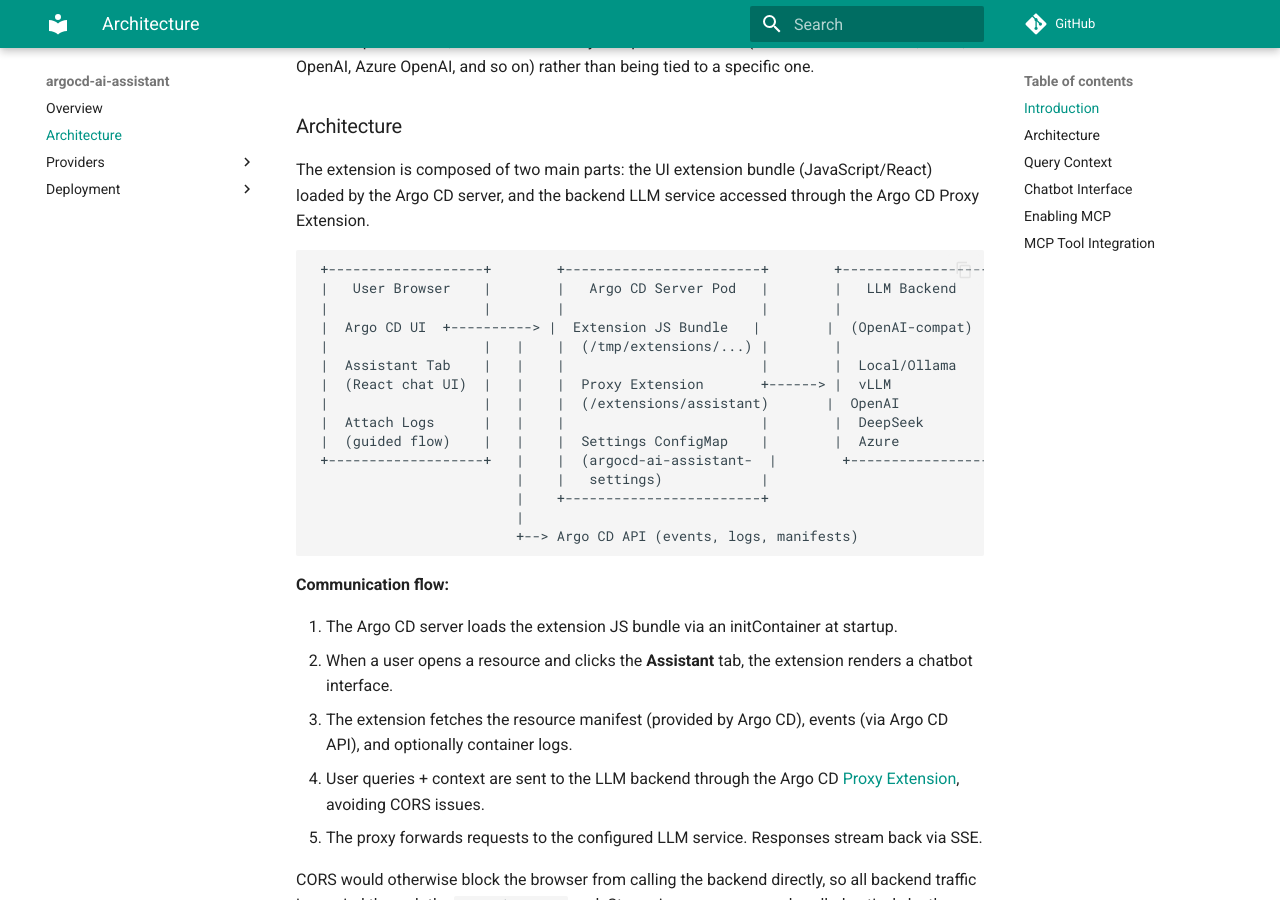
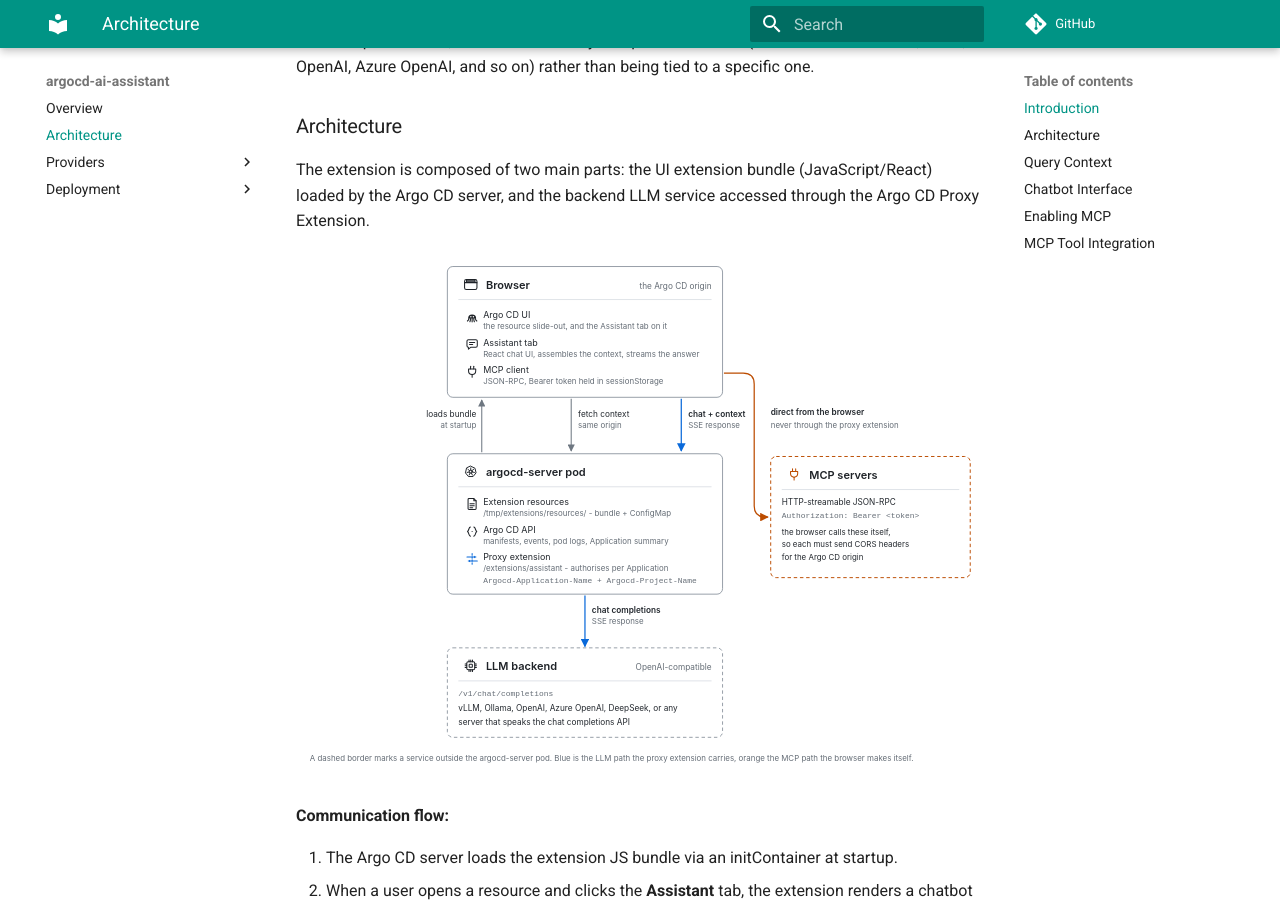
Before and after one commit to saidsef/argocd-ai-assistant, an MkDocs documentation site: the page built from docs/architecture.md, in a window 1280 px wide and 900 px high, scrolled down 316 px. Built offline with MkDocs 1.6.1 and Material for MkDocs 9.7.7, drawn with Linux system fonts in a browser that asks for light colours; comment, search, counter and statistics services are not loaded.

Commit message:
fix(docs): serve a root index page and redraw the architecture diagram (#158)
Read the Docs refused the build because there was no index.html at the root
of the output. MkDocs only maps index.md, or README.md spelled exactly that
way, onto the root page. The overview page was readme.md in lower case, so it
built to readme/index.html and left the site with no landing page.

The architecture page now carries an SVG in place of the ASCII block. It shows
the two paths out of the browser: chat traffic goes through the proxy
extension, which authorises every request against an Application, while MCP
servers are called straight from the browser and need their own CORS headers.
Colours come from classes and swap under prefers-color-scheme, so the drawing
reads on a light or a dark page.

````diff
--- a/docs/architecture.md
+++ b/docs/architecture.md
@@ -12,23 +12,7 @@
 
 The extension is composed of two main parts: the UI extension bundle (JavaScript/React) loaded by the Argo CD server, and the backend LLM service accessed through the Argo CD Proxy Extension.
 
-```
- +-------------------+        +------------------------+        +------------------+
- |   User Browser    |        |   Argo CD Server Pod   |        |   LLM Backend    |
- |                   |        |                        |        |                  |
- |  Argo CD UI  +----------> |  Extension JS Bundle   |        |  (OpenAI-compat) |
- |                   |   |    |  (/tmp/extensions/...) |        |                  |
- |  Assistant Tab    |   |    |                        |        |  Local/Ollama    |
- |  (React chat UI)  |   |    |  Proxy Extension       +------> |  vLLM            |
- |                   |   |    |  (/extensions/assistant)       |  OpenAI          |
- |  Attach Logs      |   |    |                        |        |  DeepSeek        |
- |  (guided flow)    |   |    |  Settings ConfigMap    |        |  Azure           |
- +-------------------+   |    |  (argocd-ai-assistant-  |        +------------------+
-                         |    |   settings)            |
-                         |    +------------------------+
-                         |
-                         +--> Argo CD API (events, logs, manifests)
-```
+![Architecture of the Assistant for Argo CD: the Assistant tab in the user's browser reads manifests, events, pod logs and the Application summary from the Argo CD API on the same origin, sends chat requests to an OpenAI-compatible LLM backend through the proxy extension at /extensions/assistant which authorises each one against an Application, and calls MCP servers directly rather than through the proxy](architecture.svg)
 
 **Communication flow:**
 
--- a/mkdocs.yml
+++ b/mkdocs.yml
@@ -23,7 +23,7 @@
       class: mermaid
       format: !!python/name:pymdownx.superfences.fence_code_format
 nav:
-  - Overview: readme.md
+  - Overview: index.md
   - Architecture: architecture.md
   - Providers:
     - LLM: providers/llm.md
````
Also changed, not shown: docs/architecture.svg (added), docs/index.md (renamed from docs/readme.md).
